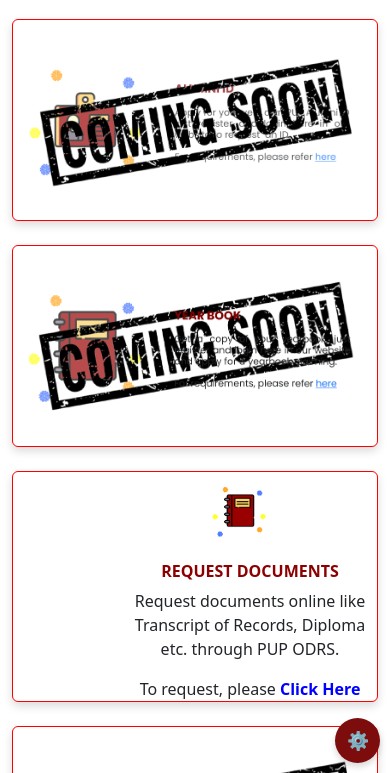
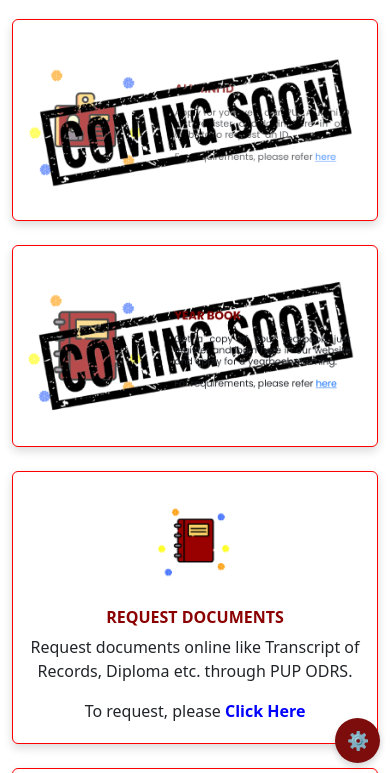
Before and after one commit to iamsvtr/ProtoAlum, a plain HTML site: page services.html in a window 390 px wide. Shown: the part 71-844 px from the top of the page. Drawn offline with nearby package versions, Linux system fonts and the light colour scheme.

Commit message:
Add files via upload

```diff
--- a/services.html
+++ b/services.html
@@ -102,6 +102,43 @@
             object-fit: contain;
             padding: 10px;
         }
+
+
+/* General improvement */
+.request-docs-card .card-content {
+    padding: 20px;
+    display: flex;
+    align-items: center;
+    justify-content: flex-start;
+    flex-wrap: wrap;
+}
+
+/* Make image responsive but keep position */
+.request-docs-card .doc-image {
+    max-width: 30%;       /* Responsive width */
+    height: auto;
+    margin-right: 1px;   /* Controls spacing between image and text */
+    margin-left: 70px;    /* Nudges image slightly right */
+}
+
+/* On small screens, stack image above text */
+@media (max-width: 767px) {
+    .request-docs-card .card-content {
+        flex-direction: column;
+        align-items: center;
+        text-align: center;
+        padding: 20px 10px;
+    }
+
+    .request-docs-card .doc-image {
+        width: 100px;
+        margin: 0 0 15px 0;
+    }
+
+    .card-title, .card-text {
+        padding-left: 0 !important;
+    }
+}
 
     /* ========== RESPONSIVENESS ========== */
 
@@ -230,9 +267,9 @@
                 </div>
             </div>
             <div class="col-12 col-md-6 mb-4">
-                <div class="card">
-                    <div class="card-content">
-                        <img src="RequestDocs.png" alt="Request Documents">
+                <div class="card request-docs-card">
+                    <div class="card-content flex-wrap flex-md-nowrap">
+                        <img src="RequestDocs.png" alt="Request Documents" class="doc-image">
                         <div>
                             <h5 class="card-title">REQUEST DOCUMENTS</h5>
                             <p class="card-text">Request documents online like Transcript of Records, Diploma etc. through PUP ODRS.</p>
```
